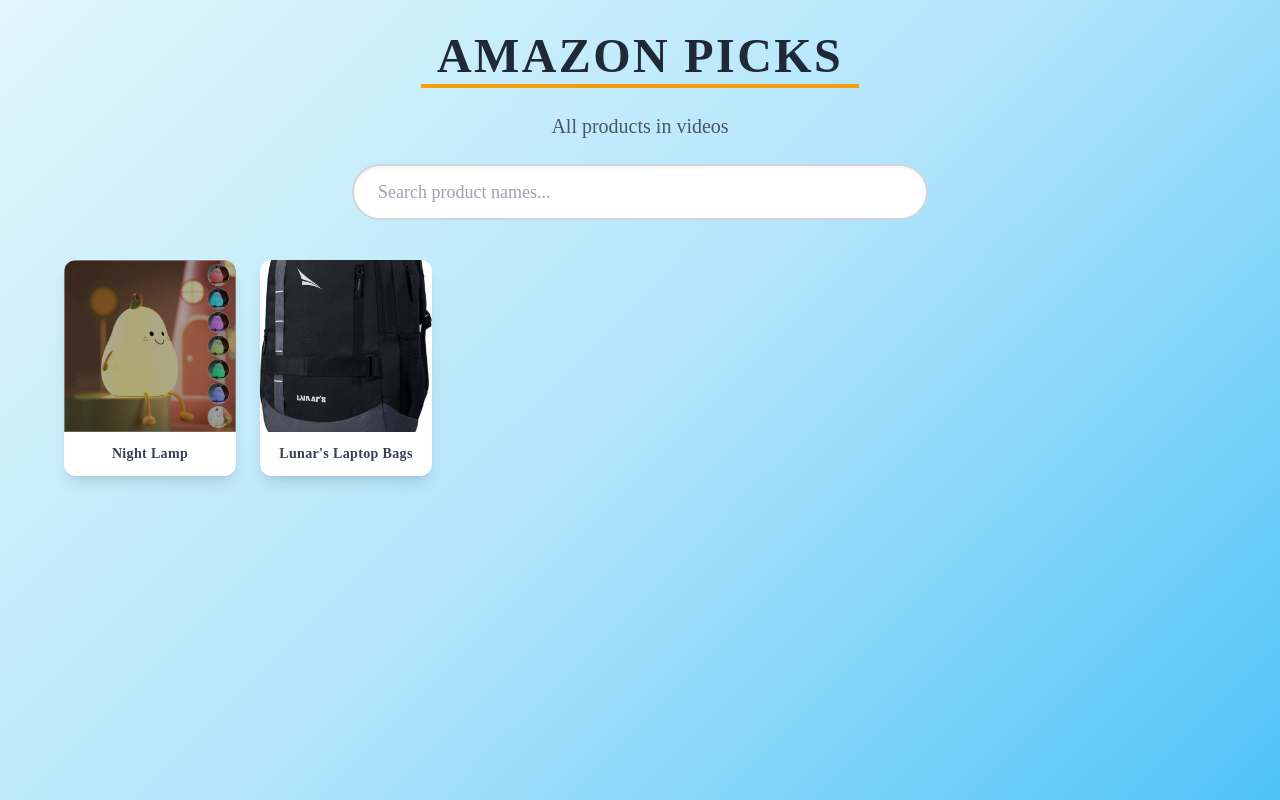
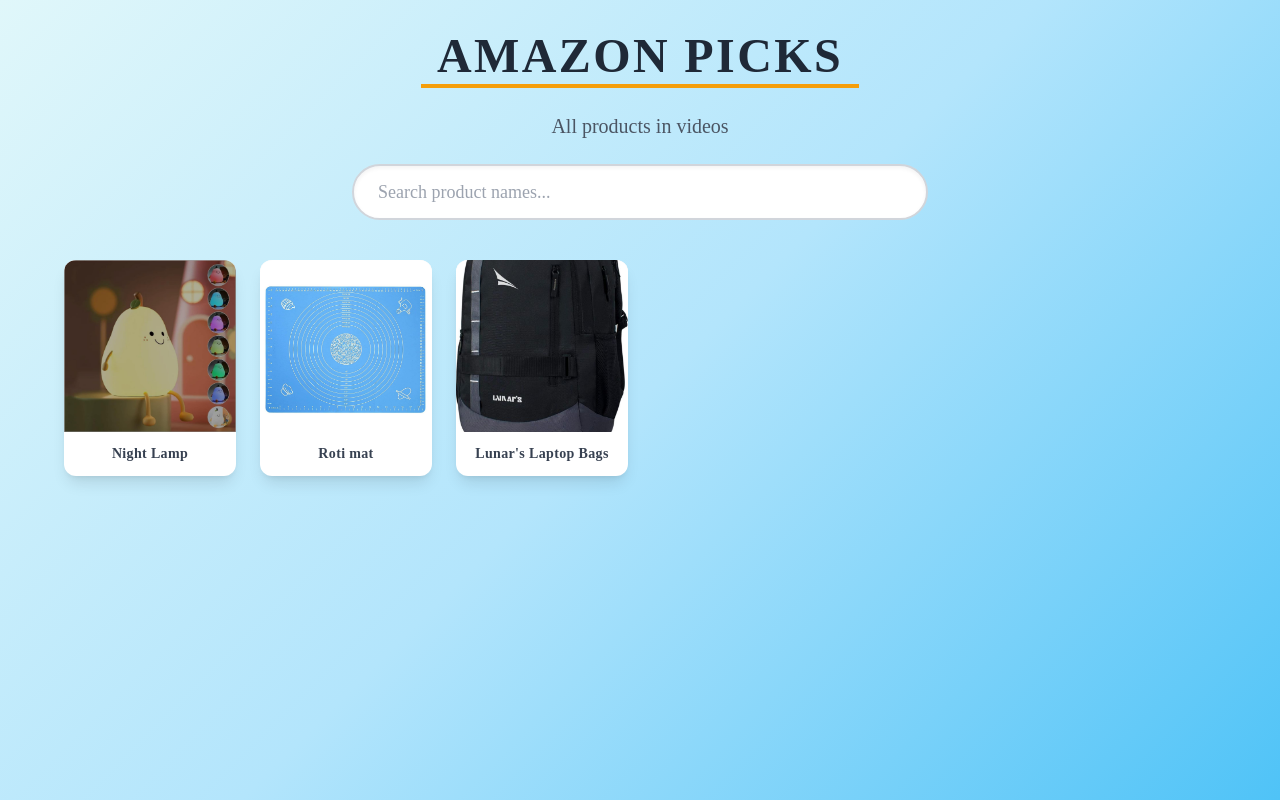
Before and after one commit to PrimePricks/AmazonPicks, a plain HTML site: page index.html in a window 1280 px wide. Drawn offline with nearby package versions, Linux system fonts and the light colour scheme.

Commit message:
Update index.html

```diff
--- a/index.html
+++ b/index.html
@@ -71,7 +71,8 @@
         // Array of mock product data based on the reference image
         const products = [
             { id: 1, name: "Night Lamp", url: "https://amzn.to/4nXzJ3C", imageUrl: "image/night lamp.jpg" },
-            { id: 2, name: "Lunar's Laptop Bags", url: "https://amzn.to/46U8QXK", imageUrl: "image/backpack.jpg" },
+            { id: 2, name: "Roti mat", url: "https://amzn.to/42nbXGc", imageUrl: "image/roti mat.jpg" },
+            { id: 3, name: "Lunar's Laptop Bags", url: "https://amzn.to/46U8QXK", imageUrl: "image/backpack.jpg" },
         ];
 
         const productGrid = document.getElementById('product-grid');
```
